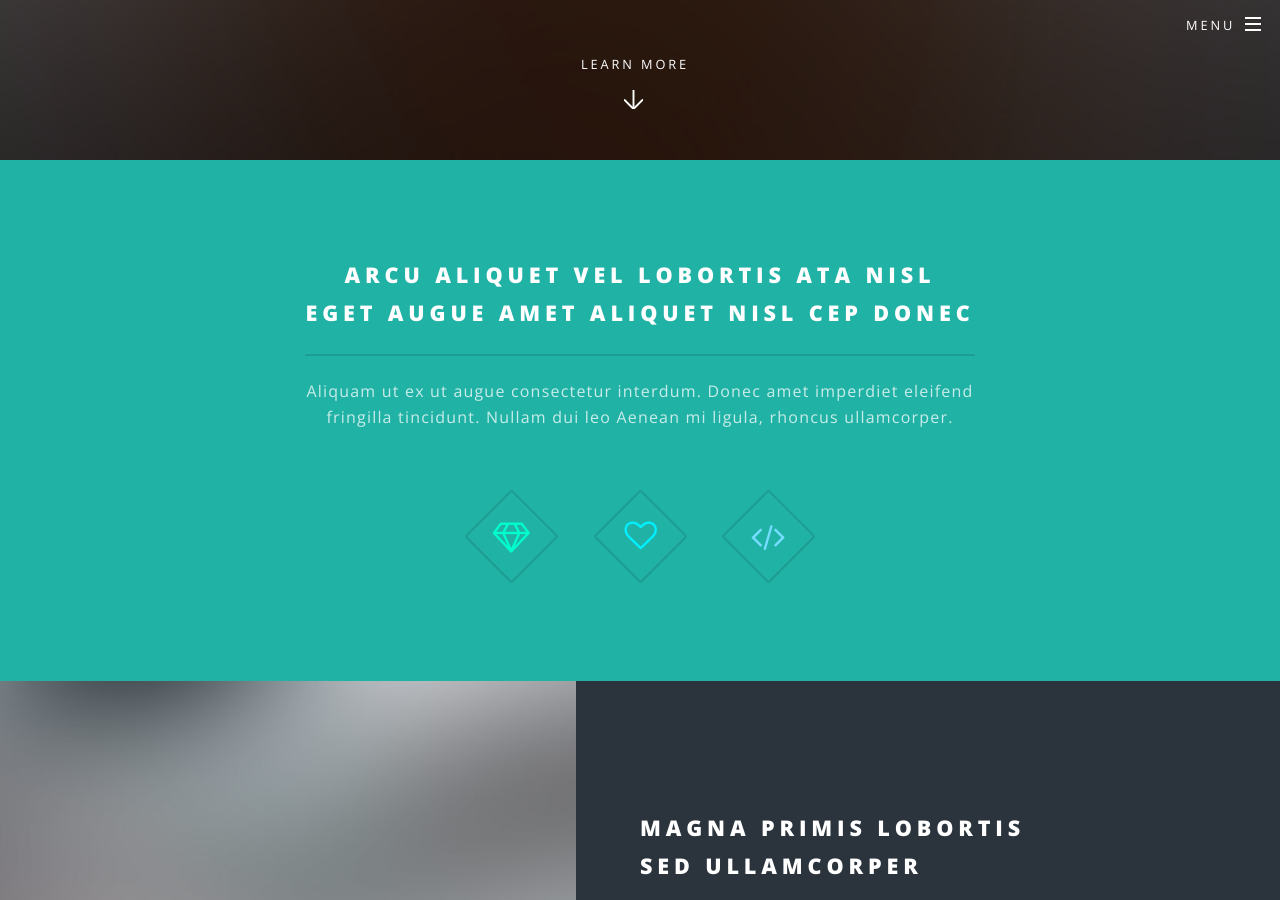
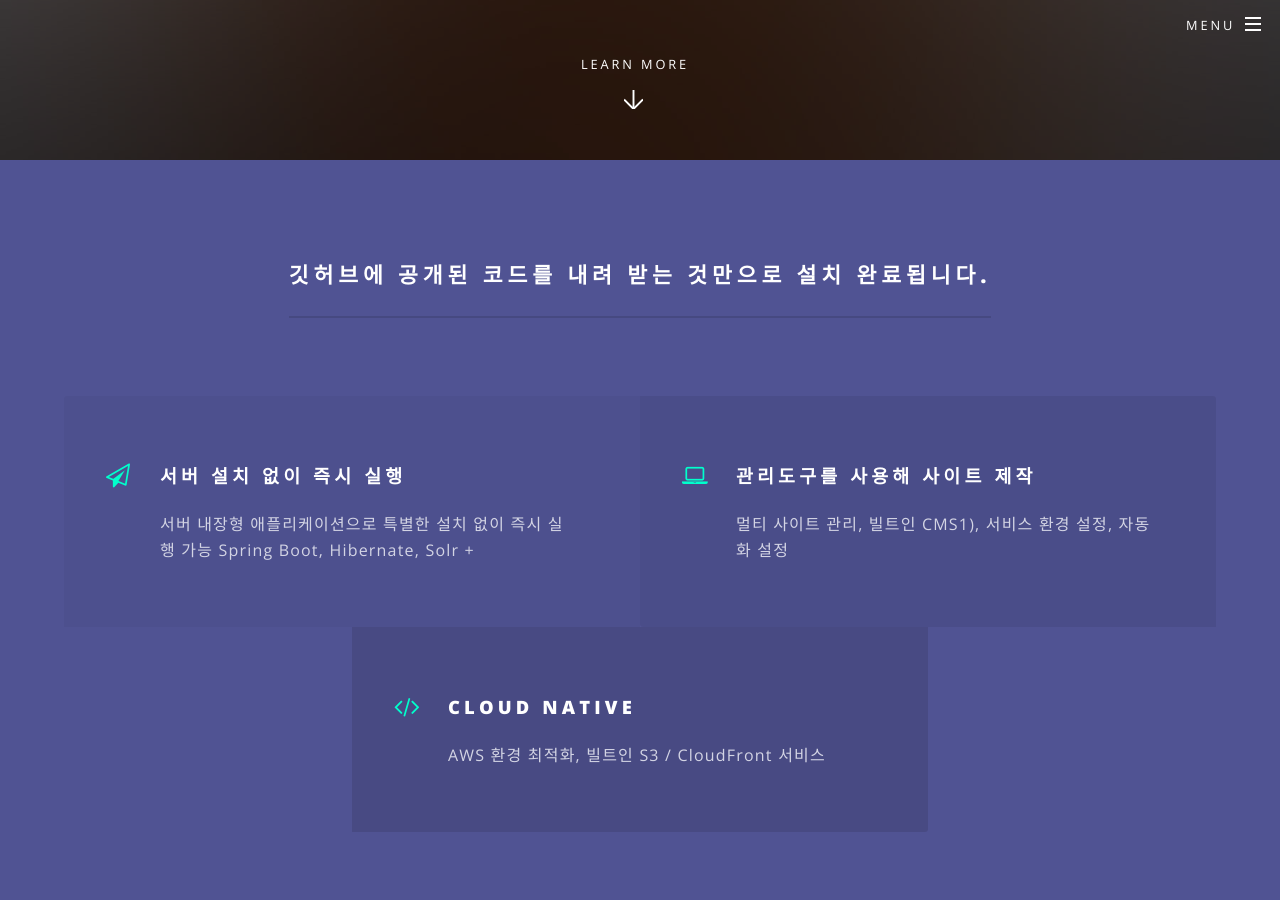
Before and after one commit to rchemist/rchemist.github.io, a Jekyll site: the page built from index.html, in a window 1280 px wide and 900 px high, scrolled down 740 px. Built offline with Jekyll 4.4.1, drawn with Linux system fonts in a browser that asks for light colours.

```diff
--- a/index.html
+++ b/index.html
@@ -17,7 +17,30 @@ layout: landing
 						<a href="#one" class="more scrolly">Learn More</a>
 					</section>
 
-				<!-- One -->
+					<section id="one" class="wrapper style3 special">
+						<div class="inner">
+							<header class="major">
+								<h2>깃허브에 공개된 코드를 내려 받는 것만으로 설치 완료됩니다.</h2>
+							</header>
+							<ul class="features">
+								<li class="icon fa-paper-plane-o">
+									<h3>서버 설치 없이 즉시 실행</h3>
+									<p>서버 내장형 애플리케이션으로 특별한 설치 없이 즉시 실행 가능 Spring Boot, Hibernate, Solr + </p>
+								</li>
+								<li class="icon fa-laptop">
+									<h3>관리도구를 사용해 사이트 제작</h3>
+									<p>멀티 사이트 관리, 빌트인 CMS1), 서비스 환경 설정, 자동화 설정
+									</p>
+								</li>
+								<li class="icon fa-code">
+									<h3>Cloud native</h3>
+									<p>AWS 환경 최적화, 빌트인 S3 / CloudFront 서비스</p>
+								</li>
+							</ul>
+						</div>
+					</section>
+
+				<!-- One
 					<section id="one" class="wrapper style1 special">
 						<div class="inner">
 							<header class="major">
@@ -33,7 +56,7 @@ layout: landing
 							</ul>
 						</div>
 					</section>
-
+				-->
 				<!-- Two -->
 					<section id="two" class="wrapper alt style2">
 						<section class="spotlight">
```
